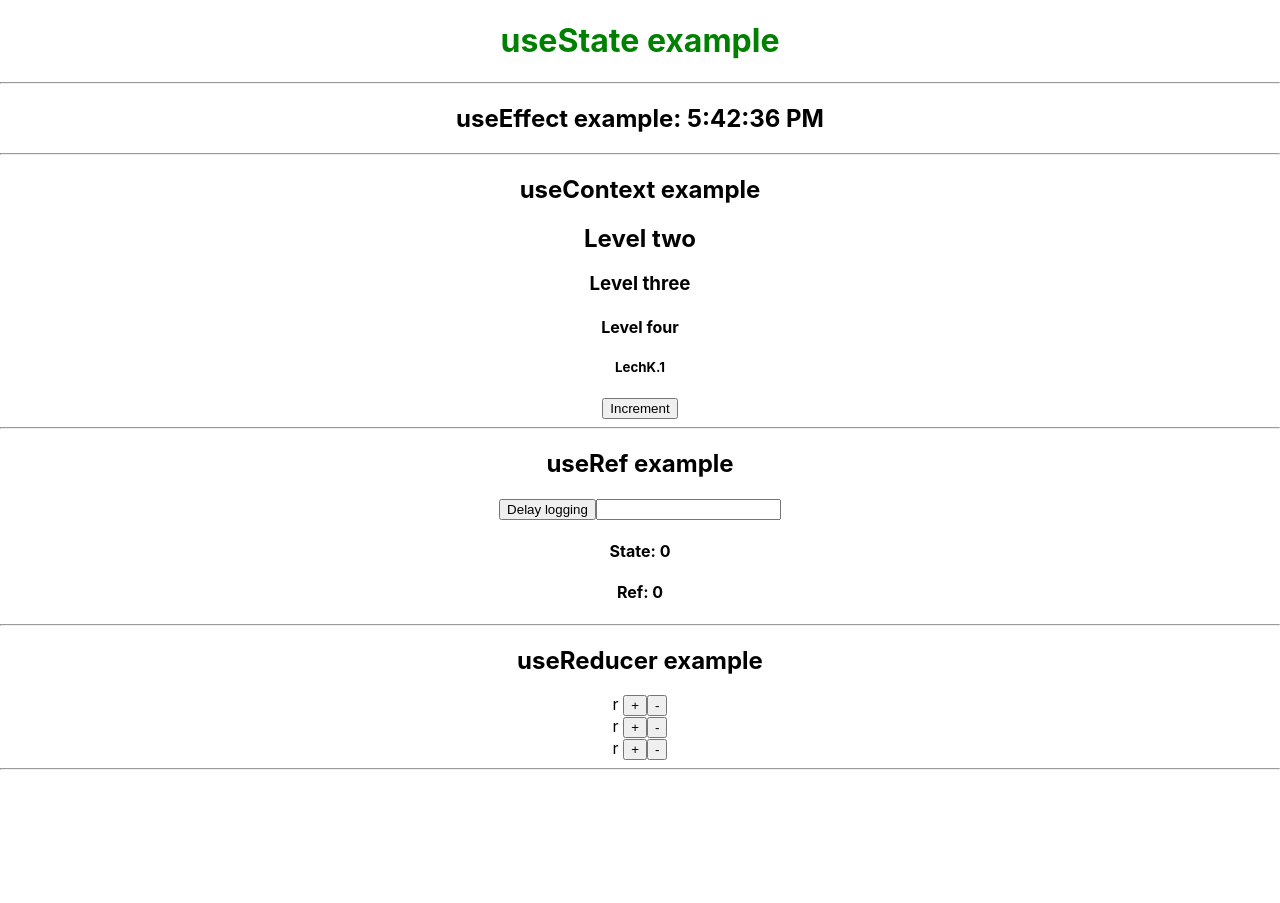
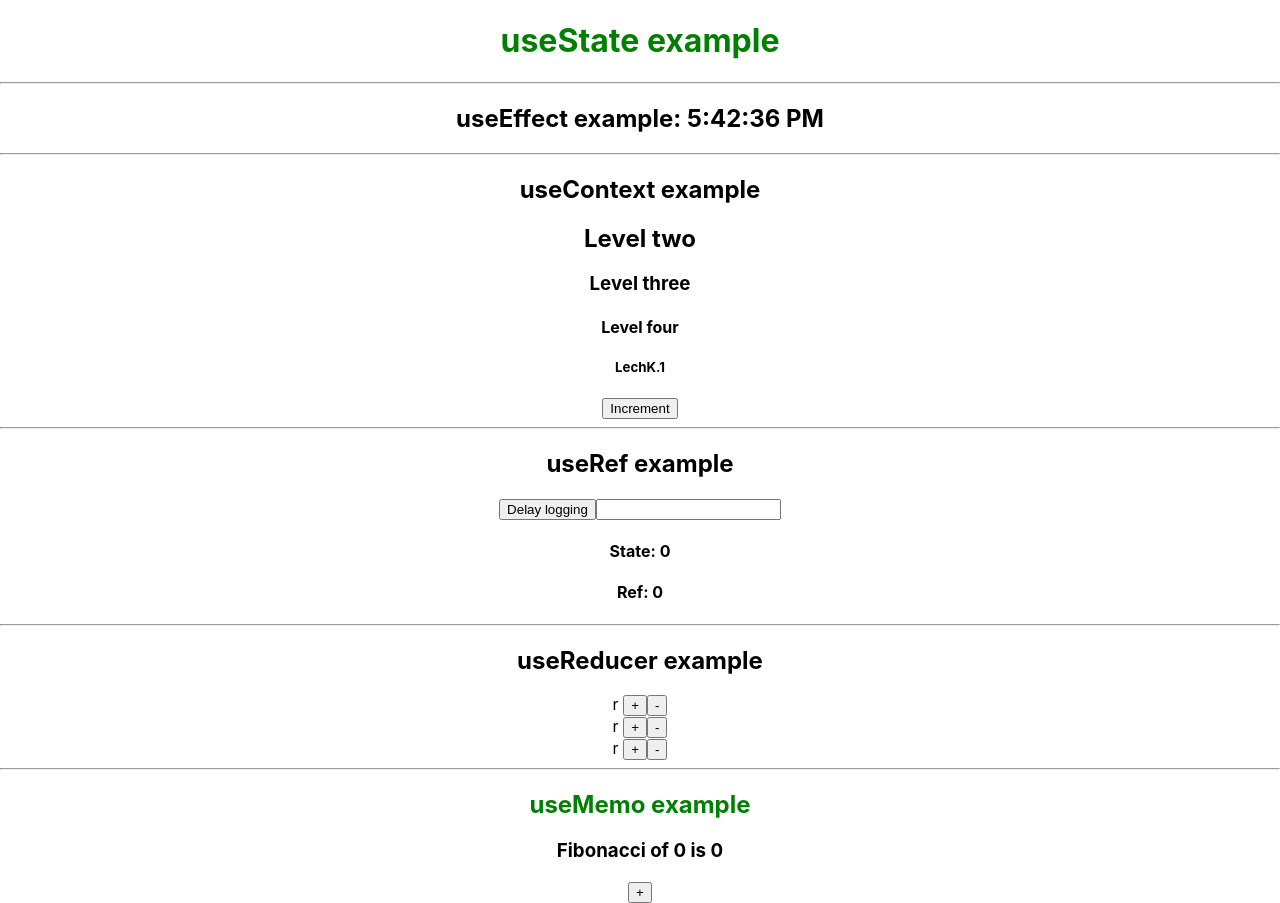
Before and after one commit to matthaeuss/use_react, a React (Create React App) app: page / in a window 1280 px wide. Before the commit the page ends 800 px from the top, so only its background shows below. Built offline with nearby package versions, Linux system fonts and the light colour scheme.

Commit message:
useMemo example using fibonacci

```diff
--- a/src/components/Memo.jsx
+++ b/src/components/Memo.jsx
@@ -1,10 +1,30 @@
-import {useMemo} from "react";
+import {useMemo, useState} from "react";
+
+function fibonacci(num){
+    if(num < 1) return 0;
+    if(num <= 2)return 1;
+    return fibonacci(num -1) + fibonacci(num -2)
+}
 
 function MemoComponent(){
+
+    const [num, setNum] = useState(0);
+    const [isGreen, setIsGreen] = useState(true);
+
+    const fib = useMemo(() => fibonacci(num), [num])
+
     return (
-        <>
+        <div>
+            <h2 style={{color: isGreen ? 'green' : 'blue'}} onClick={() => {
+                setIsGreen((prevState) => !prevState)
+            }}>useMemo example</h2>
 
-        </>
+            <h3>Fibonacci of {num} is {fib}</h3>
+
+            <button onClick={() => {
+                setNum(num + 1)
+            }}>+</button>
+        </div>
     )
 }
 
```
